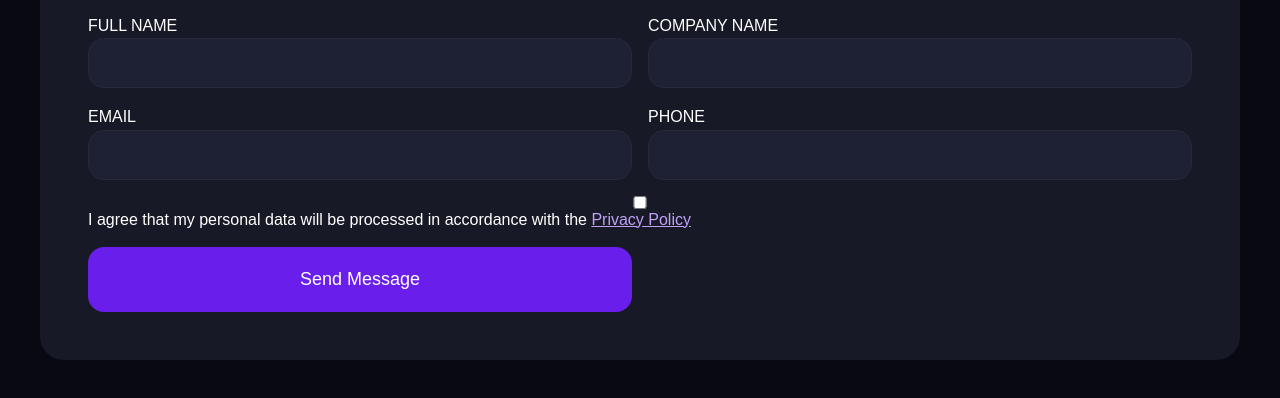
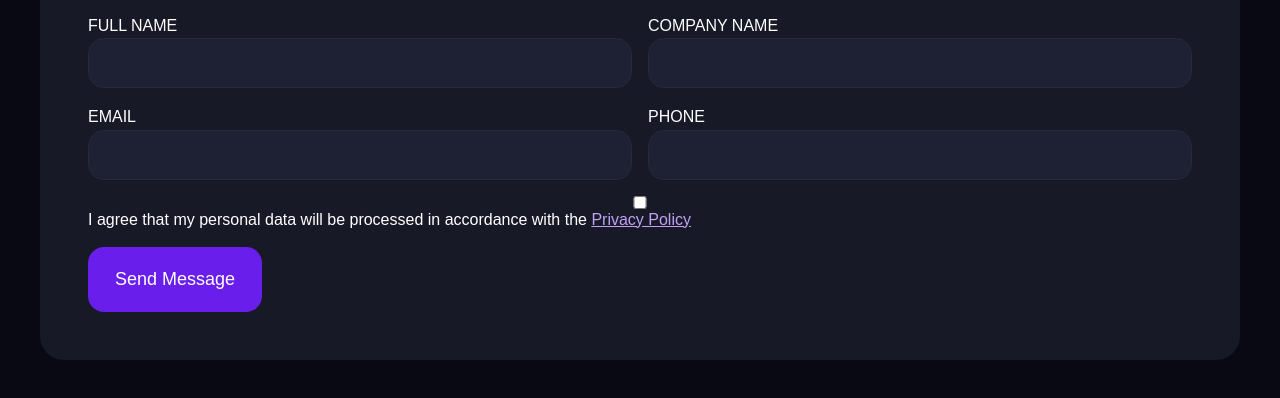
Before and after one commit to Annie-Huang/form-styling-essentials, a website: page index.html in a window 1280 px wide. Shown: the part 224-622 px from the top of the page. Drawn offline with Linux system fonts and the light colour scheme.

Commit message:
Put the submit button align to the  start

```diff
--- a/style.css
+++ b/style.css
@@ -34,6 +34,14 @@ input {
 .form-group:has(.fine-print) {
   grid-column: 1 / -1;
   /*background: red;*/
+}
+
+.contact-form button {
+  justify-self: start;
+
+  /* this is to always put it into the end no matter the screen size.*/
+  /*grid-column: 1 / -1;*/
+  /*justify-self: end;*/
 }
 
 /* general styling */
```
